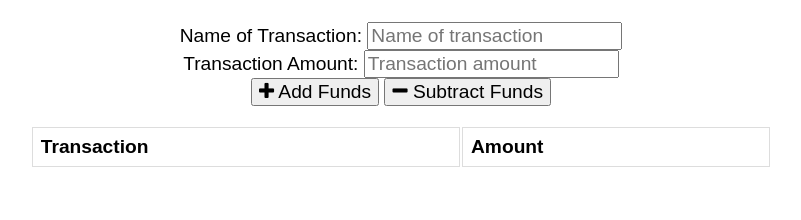
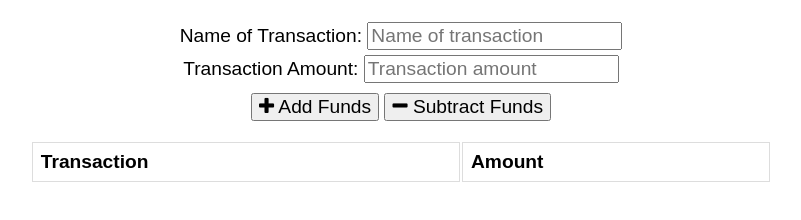
Before and after one commit to salpharre/Budget-Tracker, a website: page public/index.html in a window 1280 px wide. Shown: the part 60-280 px from the top of the page, without its empty margins (239-1040 px from the left). Drawn offline with nearby package versions, Linux system fonts and the light colour scheme; no server answers.

Commit message:
completed app

```diff
--- a/public/index.html
+++ b/public/index.html
@@ -4,6 +4,7 @@
 <head>
   <meta charset="UTF-8">
   <meta name="viewport" content="width=device-width, initial-scale=1.0">
+  <meta name="description" content="A budget tracker that functions online and offline. Uses IndexedDB to detect when the app goes offline, and subsequently storing user data until the application is online.">
   <meta http-equiv="X-UA-Compatible" content="ie=edge">
   <meta name="theme-color" content="#317EFB">
   <link rel="shortcut icon" href="icons/icon-192x192.png" type="image/x-icon">
@@ -21,17 +22,15 @@
     </div>
 
     <div class="form">
-      <div class="row">
-        <div class="col">
-          <label for="t-name">Name of Transaction:</label>
-          <input type="text" id="t-name" placeholder="Name of transaction" />
-        </div>
-        <div class="col">
-          <label for="t-amount">Transaction Amount:</label>
-          <input type="number" min="0" id="t-amount" placeholder="Transaction amount" />
-        </div>
+      <div id="block1">
+        <label for="t-name">Name of Transaction:</label>
+        <input type="text" id="t-name" placeholder="Name of transaction" />
       </div>
-      <div class="row">
+      <div id="block2">
+        <label for="t-amount">Transaction Amount:</label>
+        <input type="number" min="0" id="t-amount" placeholder="Transaction amount" />
+      </div>
+      <div id="btn">
         <button id="add-btn"><i class="fa fa-plus buttons"></i> Add Funds</button>
         <button id="sub-btn"><i class="fa fa-minus"></i> Subtract Funds</button>
       </div>
--- a/public/styles.css
+++ b/public/styles.css
@@ -8,9 +8,13 @@ button, input {
   font-family: Arial;
 }
 
-/* label {
-  display: none;
-} */
+#btn {
+  margin-top: 10px;
+}
+
+#block2 {
+  margin-top: 5px;
+}
 
 table {
   width: 100%;
--- a/server.js
+++ b/server.js
@@ -3,7 +3,7 @@ const logger = require("morgan");
 const mongoose = require("mongoose");
 const compression = require("compression");
 
-const PORT = 3000;
+const PORT = process.env.PORT || 3000;
 
 const app = express();
 
```
Also changed, not shown: README.md.
